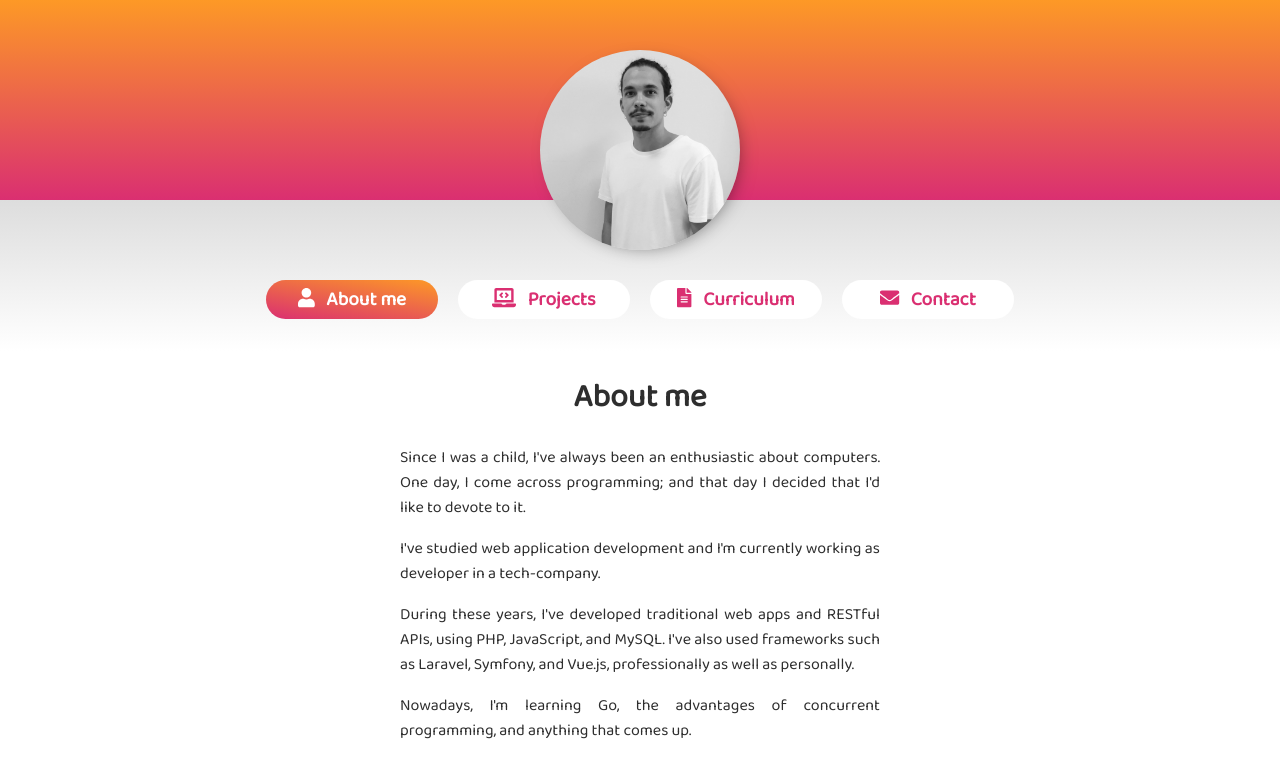
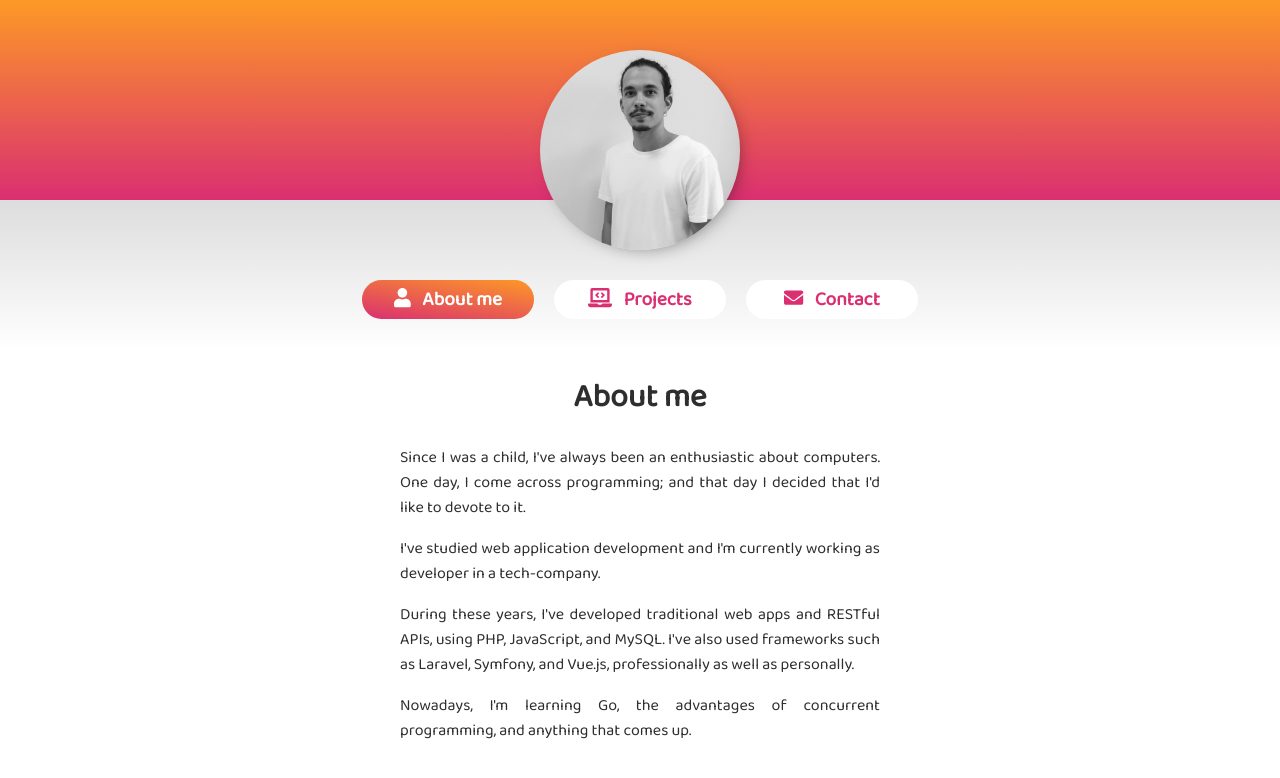
Before and after one commit to sriosdev/portfolio-old, a Vue app: page / in a window 1280 px wide. Shown: the top 778 px of the page. Built offline with nearby package versions, Linux system fonts and the light colour scheme.

Commit message:
Remove CV section

```diff
--- a/src/components/SectionButtons.vue
+++ b/src/components/SectionButtons.vue
@@ -2,7 +2,6 @@
   <section>
     <Button class="btn-section" text="About me" icon="fas fa-user" :selected="isActive('about')" @click.native="select('about')"/>
     <Button class="btn-section" text="Projects" icon="fas fa-laptop-code" :selected="isActive('projects')" @click.native="select('projects')"/>
-    <Button class="btn-section" text="Curriculum" icon="fas fa-file-alt" :selected="isActive('cv')" @click.native="select('cv')"/>
     <Button class="btn-section" text="Contact" icon="fas fa-envelope" :selected="isActive('contact')" @click.native="select('contact')"/>
   </section>
 </template>
--- a/src/router.js
+++ b/src/router.js
@@ -3,7 +3,6 @@ import Router from 'vue-router'
 
 import AboutMe from './views/AboutMe.vue'
 import Projects from './views/Projects.vue'
-import CV from './views/CV.vue'
 import Contact from './views/Contact.vue'
 
 Vue.use(Router)
@@ -22,11 +21,6 @@ const router = new Router({
       component: Projects
     },
     {
-      path: '/cv',
-      name: 'cv',
-      component: CV
-    },
-    {
       path: '/contact',
       name: 'contact',
       component: Contact
```
